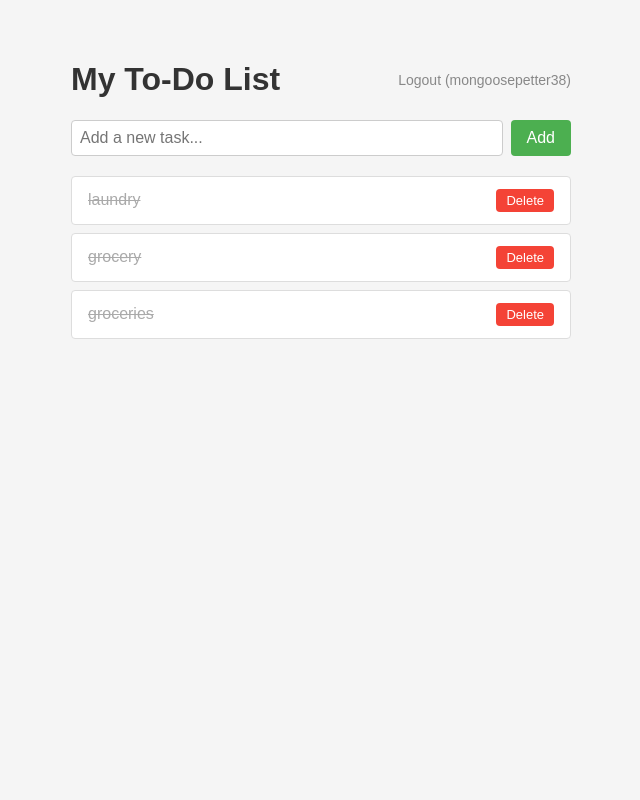
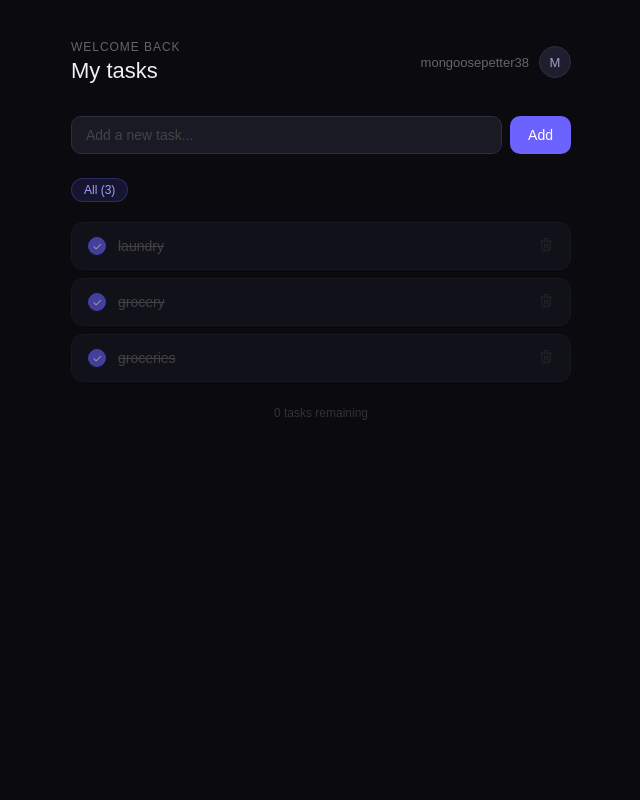
Before and after one commit to mongoosepetter38/todo-web, a Flask app: page / in a window 1280 px wide. Shown: the whole page, without its empty margins (319-959 px from the left). Run offline with Flask 3, Linux system fonts and the light colour scheme; a user stored in the database is signed in; data comes from the database, SQL or seed files in the repository.

Commit message:
dark theme redesign

```diff
--- a/templates/index.html
+++ b/templates/index.html
@@ -1,99 +1,176 @@
 <!DOCTYPE html>
 <html>
 <head>
-  <title>My To-Do List</title>
+  <title>My Tasks</title>
+  <link rel="stylesheet" href="https://cdn.jsdelivr.net/npm/@tabler/icons-webfont@latest/tabler-icons.min.css">
   <style>
+    * { margin: 0; padding: 0; box-sizing: border-box; }
     body {
+      background: #0a0a0f;
+      color: #f0f0f0;
       font-family: Arial, sans-serif;
-      max-width: 500px;
-      margin: 40px auto;
-      padding: 0 20px;
-      background: #f5f5f5;
+      min-height: 100vh;
+      padding: 40px 20px;
     }
-    h1 { color: #333; }
+    .container { max-width: 500px; margin: 0 auto; }
     .topbar {
       display: flex;
       justify-content: space-between;
       align-items: center;
+      margin-bottom: 32px;
     }
-    .topbar a {
-      text-decoration: none;
-      color: #888;
-      font-size: 14px;
+    .topbar-left p {
+      color: #666;
+      font-size: 12px;
+      letter-spacing: 0.08em;
+      text-transform: uppercase;
+      margin-bottom: 4px;
     }
-    form { display: flex; gap: 8px; margin-bottom: 20px; }
-    input[type="text"] {
-      flex: 1;
-      padding: 8px;
-      border: 1px solid #ccc;
-      border-radius: 4px;
-      font-size: 16px;
-    }
-    button {
-      padding: 8px 16px;
-      background: #4CAF50;
-      color: white;
-      border: none;
-      border-radius: 4px;
-      cursor: pointer;
-      font-size: 16px;
-    }
-    .task {
-      background: white;
-      padding: 12px 16px;
-      margin-bottom: 8px;
-      border-radius: 4px;
+    .topbar-left h1 { font-size: 22px; font-weight: 500; color: #f0f0f0; }
+    .user-badge {
       display: flex;
       align-items: center;
-      justify-content: space-between;
-      border: 1px solid #ddd;
+      gap: 10px;
+      text-decoration: none;
     }
-    .done { text-decoration: line-through; color: #aaa; }
-    .actions { display: flex; gap: 8px; }
-    .actions a {
+    .user-badge span { color: #666; font-size: 13px; }
+    .avatar {
+      width: 32px;
+      height: 32px;
+      border-radius: 50%;
+      background: #1e1e2e;
+      display: flex;
+      align-items: center;
+      justify-content: center;
+      color: #a0a0c0;
+      font-size: 13px;
+      font-weight: 500;
+      border: 0.5px solid #2e2e3e;
+    }
+    .add-form { display: flex; gap: 8px; margin-bottom: 24px; }
+    .add-form input {
+      flex: 1;
+      background: #1a1a24;
+      border: 0.5px solid #2e2e3e;
+      border-radius: 10px;
+      padding: 10px 14px;
+      color: #f0f0f0;
+      font-size: 14px;
+      outline: none;
+    }
+    .add-form input:focus { border-color: #6c63ff; }
+    .add-form input::placeholder { color: #444; }
+    .add-form button {
+      background: #6c63ff;
+      border: none;
+      border-radius: 10px;
+      padding: 10px 18px;
+      color: #fff;
+      font-size: 14px;
+      font-weight: 500;
+      cursor: pointer;
+    }
+    .add-form button:hover { background: #5a52e0; }
+    .filters { display: flex; gap: 8px; margin-bottom: 20px; }
+    .filter {
+      font-size: 12px;
+      padding: 4px 12px;
+      border-radius: 20px;
+      border: 0.5px solid #2e2e3e;
+      color: #666;
       text-decoration: none;
-      padding: 4px 10px;
-      border-radius: 4px;
-      font-size: 13px;
-      color: white;
     }
-    .complete-btn { background: #2196F3; }
-    .delete-btn { background: #f44336; }
+    .filter.active {
+      background: #6c63ff22;
+      color: #a09eff;
+      border-color: #6c63ff44;
+    }
+    .tasks { display: flex; flex-direction: column; gap: 8px; }
+    .task {
+      background: #1a1a24;
+      border: 0.5px solid #2e2e3e;
+      border-radius: 12px;
+      padding: 14px 16px;
+      display: flex;
+      align-items: center;
+      gap: 12px;
+    }
+    .task.done { background: #161620; border-color: #222230; opacity: 0.6; }
+    .task-circle {
+      width: 18px;
+      height: 18px;
+      border-radius: 50%;
+      border: 1.5px solid #6c63ff;
+      flex-shrink: 0;
+      text-decoration: none;
+      display: flex;
+      align-items: center;
+      justify-content: center;
+    }
+    .task-circle.checked { background: #6c63ff; border-color: #6c63ff; }
+    .task-circle.checked i { color: #fff; font-size: 11px; }
+    .task-text { flex: 1; font-size: 14px; color: #f0f0f0; }
+    .task.done .task-text { text-decoration: line-through; color: #666; }
+    .task-delete {
+      color: #333;
+      font-size: 16px;
+      text-decoration: none;
+      transition: color 0.2s;
+    }
+    .task-delete:hover { color: #e24b4a; }
+    .empty { color: #444; font-size: 14px; text-align: center; padding: 40px 0; }
+    .footer { color: #333; font-size: 12px; text-align: center; margin-top: 24px; }
+    .flash { color: #e24b4a; font-size: 13px; margin-bottom: 16px; }
   </style>
 </head>
 <body>
+  <div class="container">
     <div class="topbar">
-    <h1>My To-Do List</h1>
-    <a href="/logout">Logout ({{ current_user.username }})</a>
+      <div class="topbar-left">
+        <p>Welcome back</p>
+        <h1>My tasks</h1>
+      </div>
+      <a href="/logout" class="user-badge">
+        <span>{{ current_user.username }}</span>
+        <div class="avatar">{{ current_user.username[0].upper() }}</div>
+      </a>
     </div>
 
     {% with messages = get_flashed_messages() %}
       {% if messages %}
         {% for message in messages %}
-        <p style="color:red;">{{ message }}</p>
+          <p class="flash">{{ message }}</p>
         {% endfor %}
       {% endif %}
     {% endwith %}
 
-  <form action="/add" method="POST">
+    <form action="/add" method="POST" class="add-form">
       <input type="text" name="task" placeholder="Add a new task..." required>
       <button type="submit">Add</button>
     </form>
 
+    <div class="filters">
+      <span class="filter active">All ({{ tasks|length }})</span>
+    </div>
+
+    <div class="tasks">
       {% if tasks %}
         {% for task in tasks %}
-      <div class="task">
-        <span class="{{ 'done' if task.done else '' }}">{{ task.task }}</span>
-        <div class="actions">
-          {% if not task.done %}
-            <a href="/complete/{{ task.id }}" class="complete-btn">Done</a>
-          {% endif %}
-          <a href="/delete/{{ task.id }}" class="delete-btn">Delete</a>
-        </div>
+          <div class="task {{ 'done' if task.done else '' }}">
+            <a href="{{ '/complete/' + task.id|string if not task.done else '#' }}" class="task-circle {{ 'checked' if task.done else '' }}">
+              {% if task.done %}<i class="ti ti-check"></i>{% endif %}
+            </a>
+            <span class="task-text">{{ task.task }}</span>
+            <a href="/delete/{{ task.id }}" class="task-delete"><i class="ti ti-trash"></i></a>
           </div>
         {% endfor %}
       {% else %}
-    <p style="color: #aaa;">No tasks yet — add one above!</p>
+        <p class="empty">No tasks yet — add one above!</p>
       {% endif %}
+    </div>
+
+    {% set remaining = tasks|selectattr('done', 'equalto', false)|list|length %}
+    <p class="footer">{{ remaining }} task{{ 's' if remaining != 1 else '' }} remaining</p>
+  </div>
 </body>
 </html>
```
Also changed, not shown: templates/login.html (+64 -23 lines), templates/signup.html (+64 -23 lines). Lines whose indentation alone changed are shown as unchanged.
